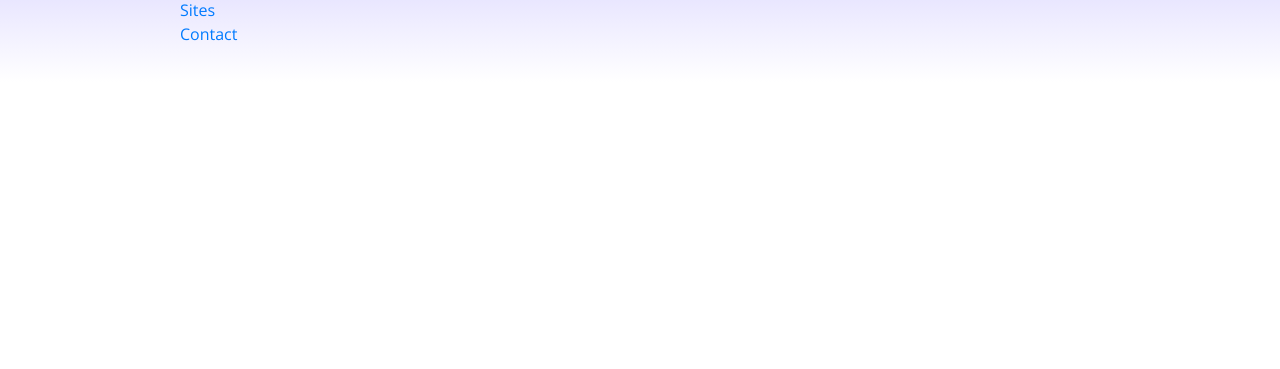
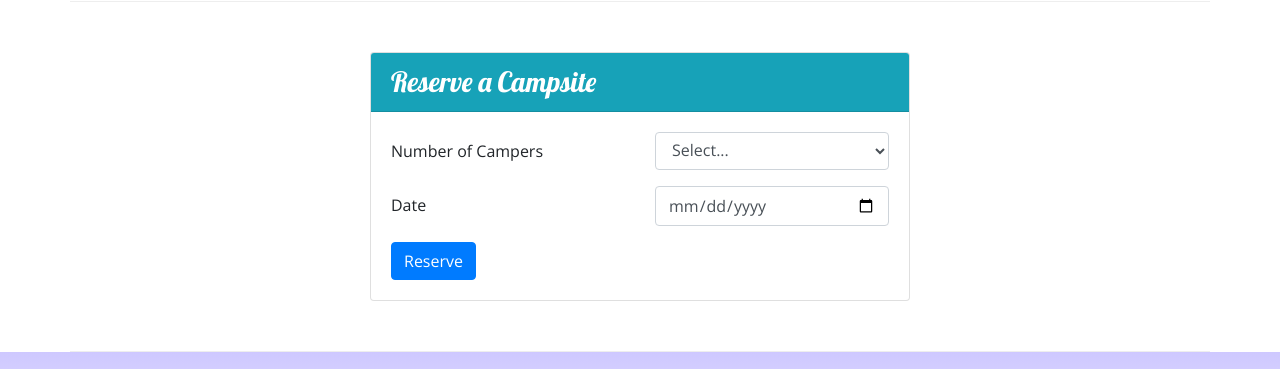
Before and after one commit to raulbarriga/Bootstrap, a website: page index.html in a window 1280 px wide. Shown: the part 1151-1520 px from the top of the page. Before the commit the page ends 1233 px from the top, so only its background shows below. Drawn offline with nearby package versions, Linux system fonts and the light colour scheme.

Commit message:
Workshop for week 2

```diff
--- a/index.html
+++ b/index.html
@@ -38,6 +38,9 @@
           <div class="col">
             <h1>NuCamp</h1>
             <h2>a better way to camp</h2>
+          </div>
+          <div class="col-md-4 col-xl-2 mt-4">
+            <a href="#reserveForm" role="button" class="btn btn-info btn-lg ">Reserve Campsite</a>
           </div>
         </div>
       </div>
@@ -102,11 +105,16 @@
           <h2>Featured Campsites</h2>
         </div>
         <div class="col">
-          <h3>React Lake Campground</h3>
-          <p class="d-none d-sm-block">
-            Nestled in the foothills of the Chrome Mountains, this campground on
-            the shores of the pristine React Lake is a favorite for fly fishers.
-          </p>
+          <div class="media">
+            <div class="media-body align-self-center">
+              <h3>React Lake Campground</h3>
+              <p class="d-none d-sm-block">
+                Nestled in the foothills of the Chrome Mountains, this campground on
+                the shores of the pristine React Lake is a favorite for fly fishers.
+              </p>
+            </div>
+            <img class="d-flex ml-3 img-thumbnail" src="img/react-lake-thumb.jpg" alt="React Lake Campground">
+          </div>
         </div>
       </div>
 
@@ -122,6 +130,43 @@
                     <p class="d-none d-sm-block">Bootstrap Outfitters supplies you with gear you need at prices you can't beat.</p>
                 </div>
             </div>
+        </div>
+      </div>
+
+      <div class="row row-content align-items-center">
+        <div class="col-sm-6 mx-auto">
+          <div class="card">
+            <h3 class="card-header bg-info text-white">Reserve a Campsite</h3>
+            <div class="card-body">
+              <form id="reserveForm">
+                <div class="row form-group">
+                    <label for="numCampers" class="col-sm-6 col-form-label">Number of Campers</label>
+                    <div class="col-sm-6">
+                      <select name="numCampers" id="numCampers" class="form-control">
+                        <option value="select">Select...</option>
+                        <option value="1">1</option>
+                        <option value="2">2</option>
+                        <option value="3">3</option>
+                        <option value="4">4</option>
+                        <option value="5">5</option>
+                        <option value="6">6</option>
+                      </select>
+                    </div>
+                  </div>
+                <div class="row form-group">
+                  <label for="date" class="col-sm-6 col-form-label">Date</label>
+                  <div class="col">
+                    <input type="date" name="date" id="date" class="form-control" placeholder="date">
+                  </div>
+                </div>
+                <div class="row">
+                  <div class="col">
+                    <button type="submit" class="btn btn-primary">Reserve</button>
+                  </div>
+                </div>
+              </form>
+            </div>
+          </div>
         </div>
       </div>
     </div>
```
